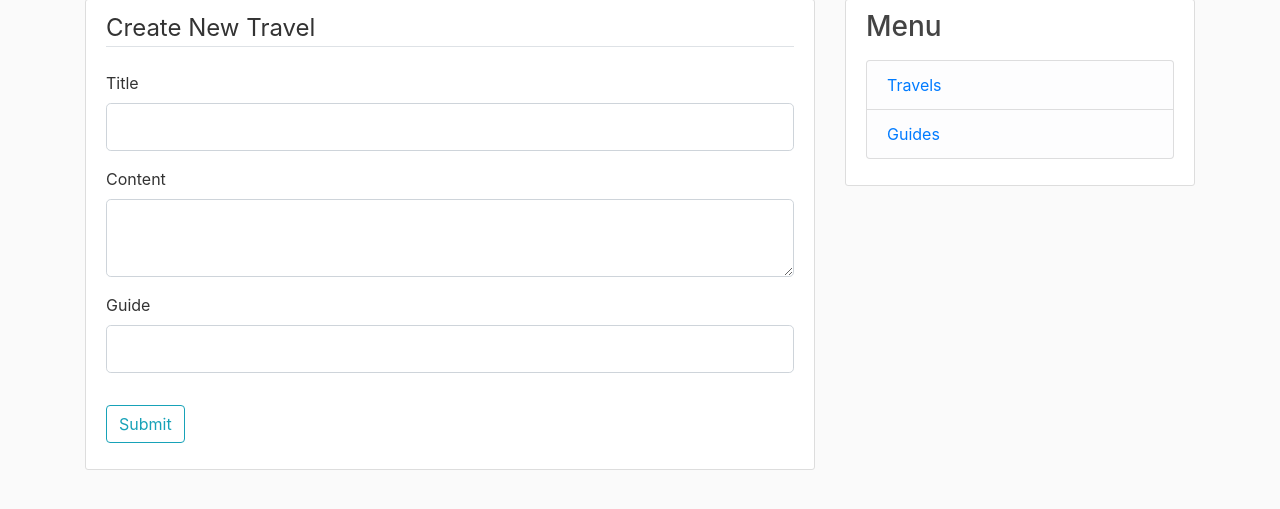
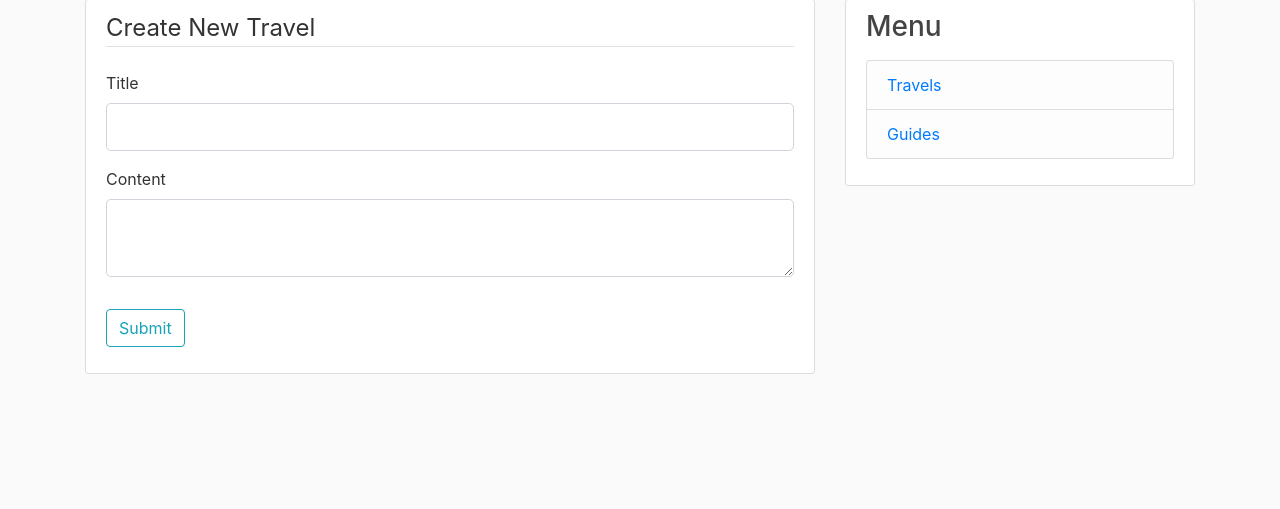
Before and after one commit to skucaite/travelbook_flask_app_with_login, a Flask app: template templates/new_travel.html in a window 1280 px wide. Shown: the part 81-590 px from the top of the page. Run offline with Flask 2, Linux system fonts and the light colour scheme; the template is opened without the code that fills it: most values are stand-ins (such as "Sample title", 1, 10 or a date in 2020); form fields are guessed from the names that the template uses; parts of the project's set-up code (start-up, migrations or seed data) failed here and were passed over; some libraries are stand-ins or nearby versions.

Commit message:
Create Travel only for current user

```diff
--- a/app.py
+++ b/app.py
@@ -186,19 +186,14 @@ def show_travel(travel_id):
 
 # Create Travel
 # ----------------------------------------------------------------#
-# @app.route('/travels/create', methods=['GET'])
-# def create_travel_form():
-#     form = TravelForm()
-#     return render_template('new_travel.html', title='New Travel', form=form)
-
 @app.route('/travels/create', methods=['GET', 'POST'])
-# @login_required
+@login_required
 def create_travel():
     form = TravelForm()
     if form.validate_on_submit():
         travel = Travel(title = form.title.data,
                         content = form.content.data,
-                        guide_id = form.guide_id.data)
+                        guide = current_user)
         try:
             travel.insert()
             flash('Trip ' + form.title.data  + ' was successfully created!', 'success')
--- a/forms.py
+++ b/forms.py
@@ -73,9 +73,6 @@ class GuideForm(FlaskForm):
 
 
 class TravelForm(FlaskForm):
-    guide_id = StringField(
-        'Guide ID',
-        validators=[DataRequired()])
     title = StringField(
         'Title',
         validators=[DataRequired()])
--- a/templates/new_travel.html
+++ b/templates/new_travel.html
@@ -34,19 +34,6 @@
           {% endif %}
         </div>
 
-        <div class="form-group">
-          {{ form.guide_id.label(class='form-control-label') }}
-          {% if form.guide_id.errors %}
-              {{ form.guide_id(class='form-control form-control-lg is-invalid') }}
-              <div class='invalid-feedback'>
-                  {% for error in form.guide_id.errors %}
-                      <span>{{ error }}</span>
-                  {% endfor %}
-              </div>
-          {% else %}
-              {{ form.guide_id(class='form-control form-control-lg') }}
-          {% endif %}
-        </div>
       </fieldset>
 
       <div class='form-group'>
--- a/templates/travels.html
+++ b/templates/travels.html
@@ -12,9 +12,6 @@
       </div>
     </article>
   {% endfor %}
-  <div class="mt-4">
-  	<a href="/travels/create"><button class="btn btn-primary" style="background-color: #20407b;">Create New Trip</button></a>
-  </div>
 
   {% for page_num in travels.iter_pages(left_edge=1, right_edge=1, left_current=1, right_current=2) %}
     {% if page_num %}
```
